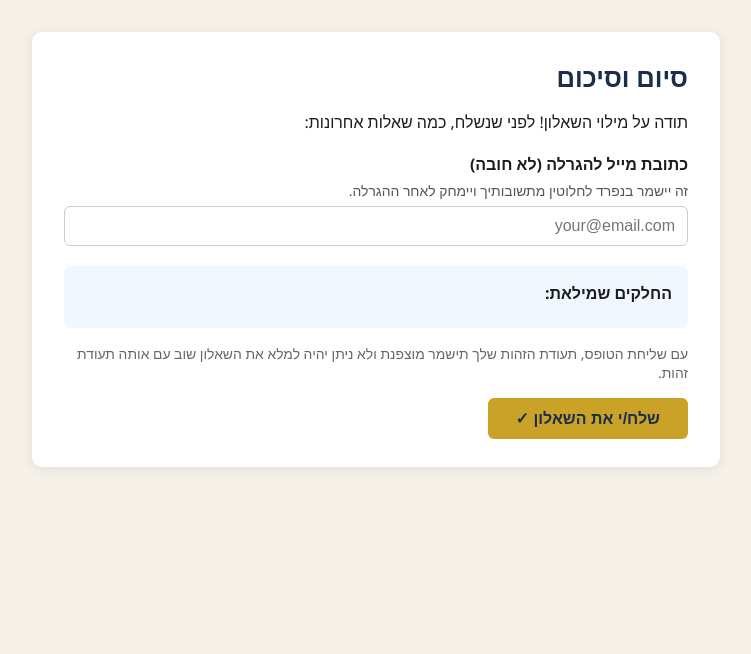
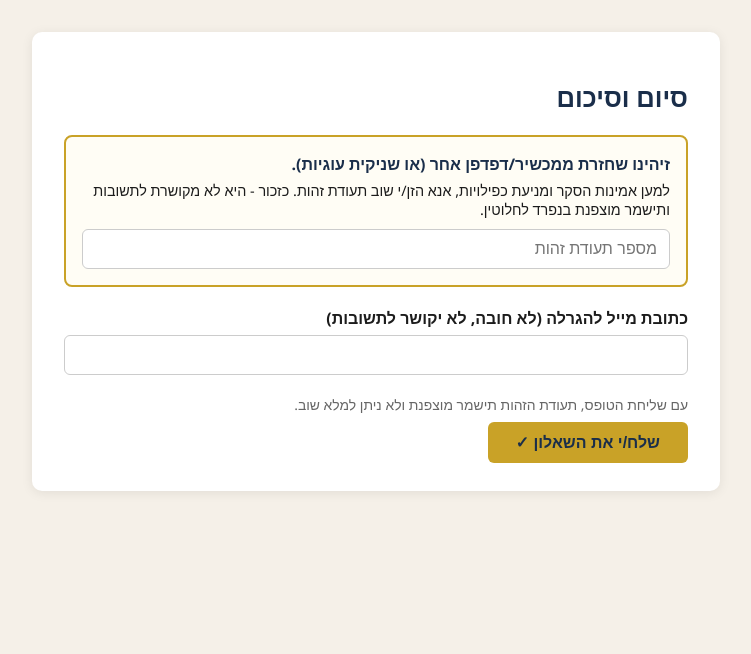
Before and after one commit to mandelreouven2002/rpg-community-survey, a FastAPI app: template templates/survey/submit.html in a window 1280 px wide. Shown: the part 69-723 px from the top of the page, without its empty margins (264-1015 px from the left). Run offline with FastAPI, Linux system fonts and the light colour scheme; the template is opened without the code that fills it, so the values that code supplies are empty.

Commit message:
fix: bulletproof resume logic using cookies to prevent throwing users back to ID/Consent step

```diff
--- a/main.py
+++ b/main.py
@@ -33,42 +33,31 @@ def get_client_ip(request: Request) -> str:
 def startup():
     db = SessionLocal()
     try:
-        # בודק אם הטבלה מעודכנת לפי העמודה החדשה section1
         db.execute(text("SELECT section1 FROM survey_sessions LIMIT 1"))
         db.commit()
     except Exception:
         db.rollback()
-        print("Old schema detected! Forcing CASCADE drop to remove Foreign Key locks...")
         try:
-            # מחיקה כפויה שחותכת את כל החיבורים מהטבלאות הישנות!
             db.execute(text("DROP TABLE IF EXISTS survey_sessions CASCADE"))
             db.execute(text("DROP TABLE IF EXISTS id_hashes CASCADE"))
-            db.execute(text("DROP TABLE IF EXISTS hashed_tzs CASCADE"))
             db.commit()
-        except Exception as e:
-            db.rollback()
-            print(f"Force drop error: {e}")
-    finally:
-        db.close()
+        except Exception: db.rollback()
+    finally: db.close()
 
-    # בונה את כל הטבלאות בגרסתן החדשה והנקייה
     Base.metadata.create_all(bind=engine)
-
-    # ניקוי סשנים בני יותר מחודש
     db = SessionLocal()
     try:
         cutoff = datetime.utcnow() - timedelta(days=30)
-        db.query(SurveySession).filter(SurveySession.submitted == False, SurveySession.created_at < cutoff).delete()
+        db.query(SurveySession).filter(SurveySession.is_submitted == False, SurveySession.created_at < cutoff).delete()
         db.commit()
-    except Exception as e:
-        db.rollback()
-    finally:
-        db.close()
+    except Exception: db.rollback()
+    finally: db.close()
 
 def _get_session(request: Request, db: Session, session_id: Optional[str]) -> Optional[SurveySession]:
     ip_hash = hash_ip(get_client_ip(request))
-    if session_id and (s := db.query(SurveySession).filter_by(id=session_id, submitted=False).first()): return s
-    return db.query(SurveySession).filter_by(ip_hash=ip_hash, submitted=False).order_by(SurveySession.created_at.desc()).first()
+    # התיקון: תעדוף מובהק ל-Cookie כדי לשרוד שינויי IP
+    if session_id and (s := db.query(SurveySession).filter_by(id=session_id, is_submitted=False).first()): return s
+    return db.query(SurveySession).filter_by(ip_hash=ip_hash, is_submitted=False).order_by(SurveySession.created_at.desc()).first()
 
 def _require(request, db, session_id):
     if not (sess := _get_session(request, db, session_id)) or not sess.section1:
@@ -103,7 +92,8 @@ async def identity_submit(request: Request, id_number: str = Form(...), db: Sess
     if db.query(IdHash).filter_by(id_hash=hashed).first():
         return render(request, "survey/identity.html", error="תעודת זהות זו כבר מילאה את השאלון.")
     resp = RedirectResponse("/survey/demographics", status_code=303)
-    resp.set_cookie("pending_id_hash", hashed, httponly=True, max_age=3600)
+    # התיקון: זיכרון ל-30 יום כדי שהתעודה לא "תשכח" בהמשך המילוי
+    resp.set_cookie("pending_id_hash", hashed, httponly=True, max_age=86400 * 30)
     return resp
 
 @app.get("/survey/demographics", response_class=HTMLResponse)
@@ -117,7 +107,7 @@ async def demographics_submit(request: Request, dob: Optional[str] = Form(defaul
 
     active, s1, ip_hash = determine_active_sections(roles), json.dumps({"dob": dob, "region": region, "city": city, "roles": roles}, ensure_ascii=False), hash_ip(get_client_ip(request))
     if not (sess := _get_session(request, db, session_id)): db.add(sess := SurveySession(ip_hash=ip_hash))
-    sess.section1, sess.active_sections, sess.current_section, sess.updated_at = s1, json.dumps(active), active[0], datetime.utcnow()
+    sess.section1, sess.active_sections, sess.current_section, sess.updated_at = s1, json.dumps(active), "choose-version", datetime.utcnow()
     db.commit(); db.refresh(sess)
     resp = RedirectResponse("/survey/choose-version", status_code=303)
     resp.set_cookie("session_id", sess.id, httponly=True, max_age=86400 * 30)
@@ -133,9 +123,13 @@ async def choose_version_submit(request: Request, version: str = Form(...), sess
     if not (sess := _get_session(request, db, session_id)): return RedirectResponse("/survey")
     sess.survey_type, active = version, json.loads(sess.active_sections or "[]")
     if version == "short": active = [s for s in active if s not in ["section7", "section9"]]
-    sess.active_sections, sess.updated_at = json.dumps(active), datetime.utcnow()
+    sess.active_sections = json.dumps(active)
+
+    first_section = active[0] if active else "submit"
+    sess.current_section = first_section
+    sess.updated_at = datetime.utcnow()
     db.commit()
-    return RedirectResponse(f"/survey/{active[0] if active else 'submit'}", status_code=303)
+    return RedirectResponse(f"/survey/{first_section}", status_code=303)
 
 def _make_section(num: str):
     async def get_handler(request: Request, session_id: Optional[str] = Cookie(default=None), db: Session = Depends(get_db)):
@@ -163,41 +157,54 @@ for _n in ["2", "3", "4", "5", "6", "7", "8", "9"]:
     app.post(f"/survey/section{_n}")(_p)
 
 @app.get("/survey/submit", response_class=HTMLResponse)
-def submit_get(request: Request, session_id: Optional[str] = Cookie(default=None), db: Session = Depends(get_db)):
+def submit_get(request: Request, session_id: Optional[str] = Cookie(default=None), pending_id_hash: Optional[str] = Cookie(default=None), db: Session = Depends(get_db)):
     sess, r = _require(request, db, session_id)
     if r: return r
-    return render(request, "survey/submit.html", session=sess, active=json.loads(sess.active_sections or "[]"), SECTION_LABELS=SECTION_LABELS)
+    return render(request, "survey/submit.html", session=sess, active=json.loads(sess.active_sections or "[]"), SECTION_LABELS=SECTION_LABELS, has_pending_id=(pending_id_hash is not None))
 
 @app.post("/survey/submit")
-async def submit_post(request: Request, lottery_email: Optional[str] = Form(default=None), session_id: Optional[str] = Cookie(default=None), pending_id_hash: Optional[str] = Cookie(default=None), db: Session = Depends(get_db)):
+async def submit_post(request: Request, lottery_email: Optional[str] = Form(default=None), re_enter_id: Optional[str] = Form(default=None), session_id: Optional[str] = Cookie(default=None), pending_id_hash: Optional[str] = Cookie(default=None), db: Session = Depends(get_db)):
     sess, r = _require(request, db, session_id)
     if r: return r
-    if pending_id_hash and not db.query(IdHash).filter_by(id_hash=pending_id_hash).first(): db.add(IdHash(id_hash=pending_id_hash))
-    sess.submitted, sess.updated_at = True, datetime.utcnow()
+
+    final_id_hash = pending_id_hash
+    if not final_id_hash and re_enter_id:
+        if not validate_israeli_id(re_enter_id.strip()):
+            return render(request, "survey/submit.html", session=sess, active=json.loads(sess.active_sections or "[]"), SECTION_LABELS=SECTION_LABELS, has_pending_id=False, error="תעודת הזהות אינה תקינה.")
+        final_id_hash = hash_value(re_enter_id.strip().zfill(9))
+
+    if final_id_hash and not db.query(IdHash).filter_by(id_hash=final_id_hash).first():
+        db.add(IdHash(id_hash=final_id_hash))
+    elif final_id_hash:
+        return render(request, "survey/submit.html", session=sess, active=json.loads(sess.active_sections or "[]"), SECTION_LABELS=SECTION_LABELS, has_pending_id=False, error="תעודת זהות זו כבר הוגשה למערכת. לא ניתן לשלוח פעמיים.")
+
+    sess.is_submitted, sess.updated_at = True, datetime.utcnow()
     db.commit()
     resp = render(request, "survey/complete.html", lottery_email=lottery_email)
     resp.delete_cookie("session_id"); resp.delete_cookie("pending_id_hash")
     return resp
 
 @app.post("/survey/delete")
-async def delete_survey(request: Request, db: Session = Depends(get_db)):
-    for s in db.query(SurveySession).filter_by(ip_hash=hash_ip(get_client_ip(request))).all(): db.delete(s)
-    db.commit()
+async def delete_survey(request: Request, session_id: Optional[str] = Cookie(default=None), db: Session = Depends(get_db)):
+    if sess := _get_session(request, db, session_id):
+        db.delete(sess)
+        db.commit()
     resp = RedirectResponse("/", status_code=303)
     resp.delete_cookie("session_id"); resp.delete_cookie("pending_id_hash")
     return resp
 
 @app.post("/survey/resume")
 async def resume(request: Request, action: str = Form(...), session_id: Optional[str] = Cookie(default=None), db: Session = Depends(get_db)):
-    ip_hash = hash_ip(get_client_ip(request))
+    # התיקון: כפתור החזרה מסתמך קודם כל על העוגייה שלנו ולא רק על ה-IP!
+    sess = _get_session(request, db, session_id)
     if action == "new":
-        for s in db.query(SurveySession).filter_by(ip_hash=ip_hash, submitted=False).all(): db.delete(s)
-        db.commit()
+        if sess:
+            db.delete(sess)
+            db.commit()
         resp = RedirectResponse("/survey", status_code=303)
         resp.delete_cookie("session_id")
         return resp
-    if sess := db.query(SurveySession).filter_by(ip_hash=ip_hash, submitted=False).order_by(SurveySession.created_at.desc()).first():
-        return RedirectResponse(f"/survey/{sess.current_section or 'section2'}", status_code=303)
+    if sess: return RedirectResponse(f"/survey/{sess.current_section or 'choose-version'}", status_code=303)
     return RedirectResponse("/survey", status_code=303)
 
 @app.get("/admin", response_class=HTMLResponse)
@@ -206,9 +213,9 @@ def admin_login(request: Request): return render(request, "admin/login.html", er
 @app.post("/admin", response_class=HTMLResponse)
 async def admin_post(request: Request, password: str = Form(...), db: Session = Depends(get_db)):
     if password != ADMIN_PASSWORD: return render(request, "admin/login.html", error="סיסמה שגויה")
-    total, submitted = db.query(SurveySession).count(), db.query(SurveySession).filter_by(submitted=True).count()
+    total, submitted = db.query(SurveySession).count(), db.query(SurveySession).filter_by(is_submitted=True).count()
     region_counts = {}
-    for s in db.query(SurveySession).filter_by(submitted=True).all():
+    for s in db.query(SurveySession).filter_by(is_submitted=True).all():
         r = json.loads(s.section1).get("region", "לא ידוע") if s.section1 else "לא ידוע"
         region_counts[r] = region_counts.get(r, 0) + 1
     return render(request, "admin/dashboard.html", total=total, submitted=submitted, in_progress=total-submitted, region_counts=region_counts)
--- a/templates/survey/submit.html
+++ b/templates/survey/submit.html
@@ -1,26 +1,17 @@
-{% extends "base.html" %}
-{% block content %}
-<div class="container">
-  <div class="card">
-    <h1>סיום וסיכום</h1>
-    <p>תודה על מילוי השאלון! לפני שנשלח, כמה שאלות אחרונות:</p>
-    <form method="post" action="/survey/submit" style="margin-top:20px">
-      <div class="form-group">
-        <label>כתובת מייל להגרלה (לא חובה)</label>
-        <p style="font-size:.87rem;color:#555;margin-bottom:6px">זה יישמר בנפרד לחלוטין מתשובותיך ויימחק לאחר ההגרלה.</p>
-        <input type="email" name="lottery_email" placeholder="your@email.com" autocomplete="email">
-      </div>
-      <div style="background:#f0f7ff;border-radius:8px;padding:16px;margin-bottom:16px">
-        <strong>החלקים שמילאת:</strong>
-        <ul style="margin-top:8px;padding-right:20px">
-          {% for s in active %}
-          <li>{{ SECTION_LABELS.get(s, s) }}</li>
-          {% endfor %}
-        </ul>
-      </div>
-      <p style="font-size:.87rem;color:#666;margin-bottom:16px">עם שליחת הטופס, תעודת הזהות שלך תישמר מוצפנת ולא ניתן יהיה למלא את השאלון שוב עם אותה תעודת זהות.</p>
-      <div class="btn-row"><button type="submit" class="btn btn-gold">שלח/י את השאלון ✓</button></div>
-    </form>
-  </div>
+{% extends "base.html" %}{% import "survey/_nav.html" as nav %}{% block content %}
+<div class="container"><div class="card">{{ nav.section_nav(active, 'submit', session, SECTION_LABELS) }}<h1>סיום וסיכום</h1>
+{% if error %}<div class="error-msg">{{ error }}</div>{% endif %}
+<form method="post" action="/survey/submit" style="margin-top:20px">
+
+{% if not has_pending_id %}
+<div class="form-group" style="border:2px solid var(--gold); padding:16px; border-radius:8px; background:#fffdf5;">
+    <label style="color:var(--brand); font-weight:bold;">זיהינו שחזרת ממכשיר/דפדפן אחר (או שניקית עוגיות).</label>
+    <p style="font-size:0.9rem; margin-bottom:10px;">למען אמינות הסקר ומניעת כפילויות, אנא הזן/י שוב תעודת זהות. כזכור - היא לא מקושרת לתשובות ותישמר מוצפנת בנפרד לחלוטין.</p>
+    <input type="text" name="re_enter_id" maxlength="9" pattern="\d{5,9}" required autocomplete="off" placeholder="מספר תעודת זהות">
 </div>
+{% endif %}
+
+<div class="form-group"><label>כתובת מייל להגרלה (לא חובה, לא יקושר לתשובות)</label><input type="email" name="lottery_email"></div>
+<p style="font-size:.87rem;color:#666">עם שליחת הטופס, תעודת הזהות תישמר מוצפנת ולא ניתן למלא שוב.</p>
+<div class="btn-row"><button type="submit" class="btn btn-gold">שלח/י את השאלון ✓</button></div></form></div></div>
 {% endblock %}
```
